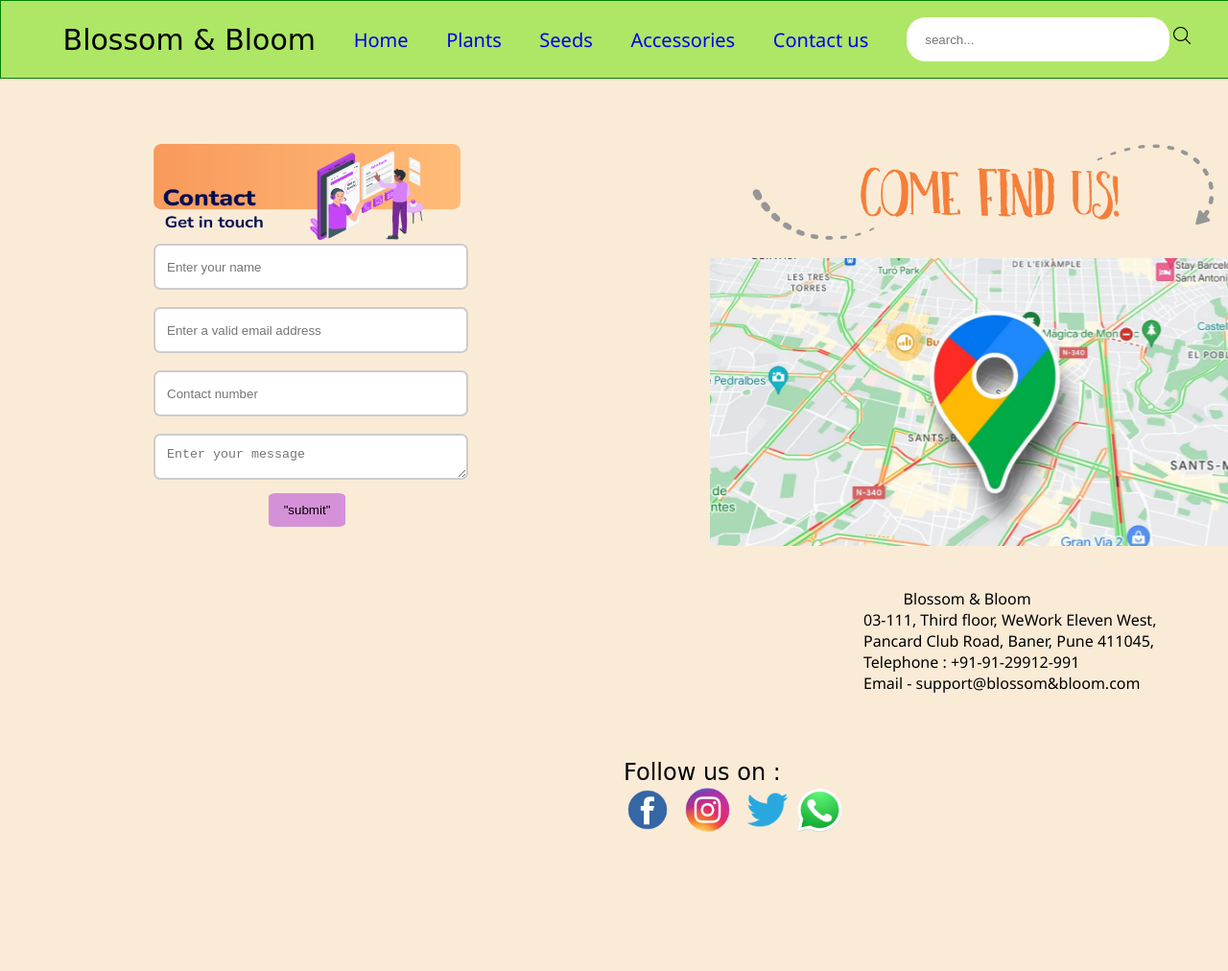
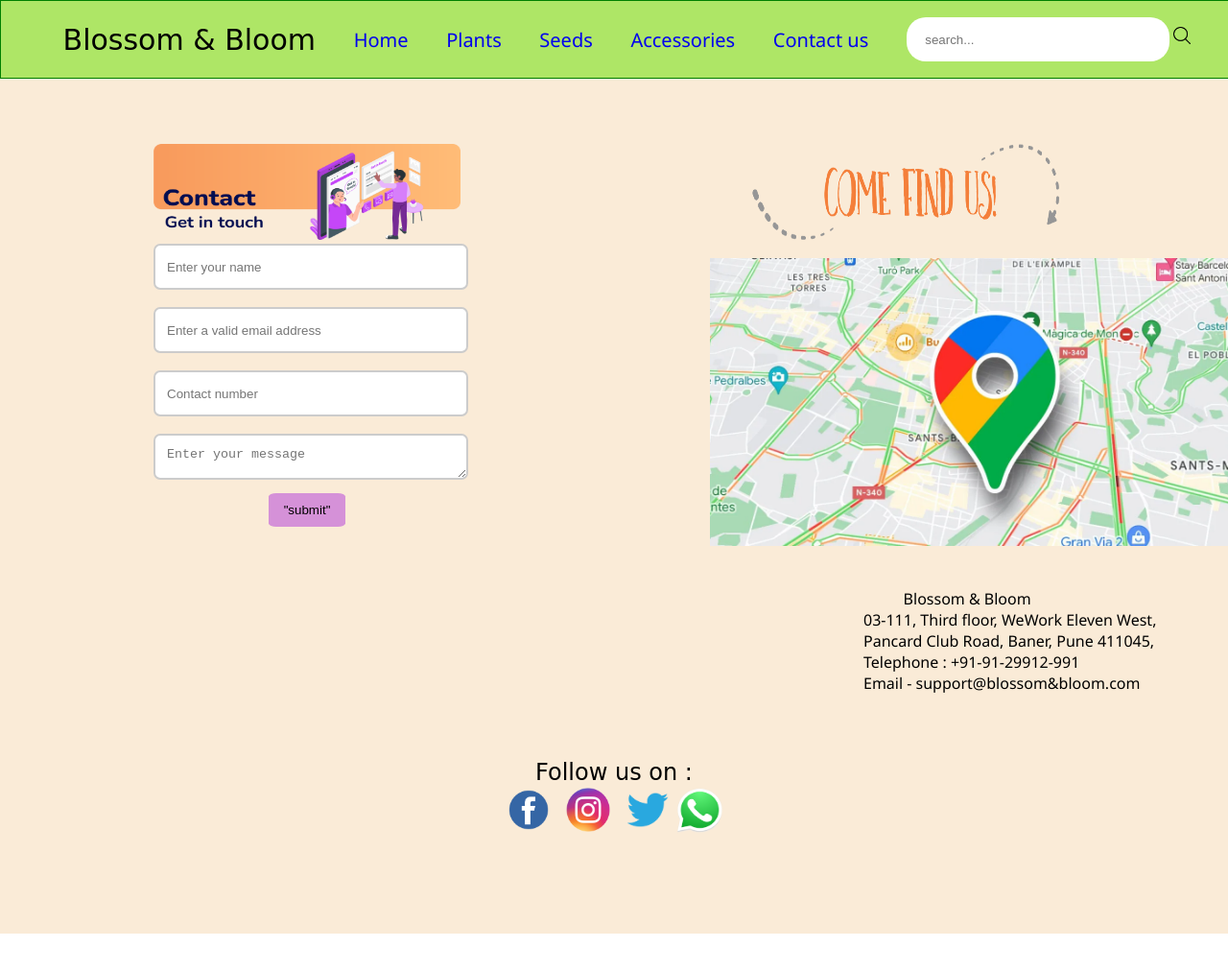
Before and after one commit to Dexter1505/Blossom, a plain HTML site: page Contact.html in a window 1280 px wide. Shown: the top 1012 px of the page at 96% size. Drawn offline with Linux system fonts and the light colour scheme.

Commit message:
overlapping fix

```diff
--- a/Contact.html
+++ b/Contact.html
@@ -38,7 +38,7 @@
     <form id="form1" action="/action.php">   <!--As for now no defined location-->
         <br>
         <img src="/Images/get_in_touch3.jpg" height="100" width="320">
-        <img id="map_image2" src="/images/map3.png" alt="map" height="100">
+        <img id="map_image2" src="/images/map3.png" alt="map" height="100" width="320">
         <br>
         <input type = "text" placeholder = "Enter your name">
         <br>
@@ -59,6 +59,7 @@
 Pancard Club Road, Baner, Pune 411045,
 Telephone : +91-91-29912-991
 Email - support@blossom&bloom.com</pre>
+</div>
 <br>
 <div id="social_tags">
   <p style="font-size:150%;font-family:cursive;">Follow us on : </p>
--- a/style.css
+++ b/style.css
@@ -27,6 +27,7 @@
     display: flex;
     justify-content: space-evenly;
     align-items: center;
+    z-index: 1;
 }
 
 #logo{
@@ -300,7 +301,7 @@ button{
     }
 
     #social_tags{
-      margin-left: 500px;
       position: relative;
       bottom:200px;
+      text-align: center;
     }
```
Also changed, not shown: index.html (+0 -5 lines).
